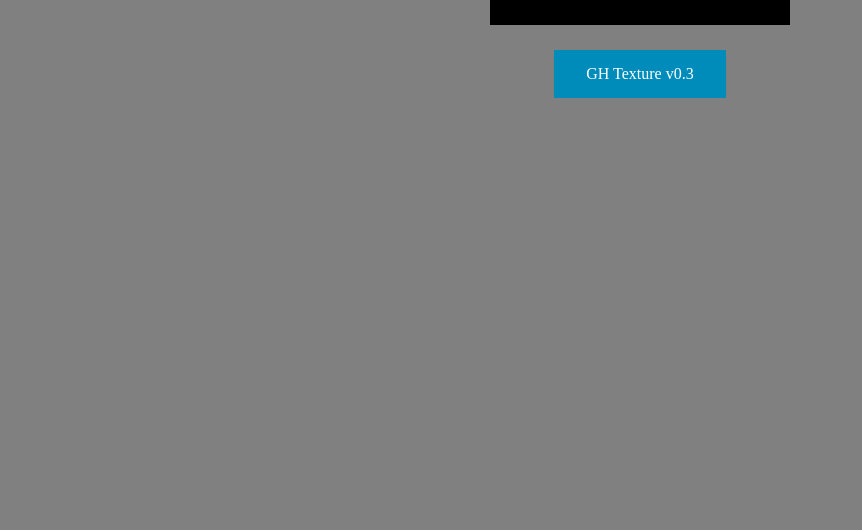
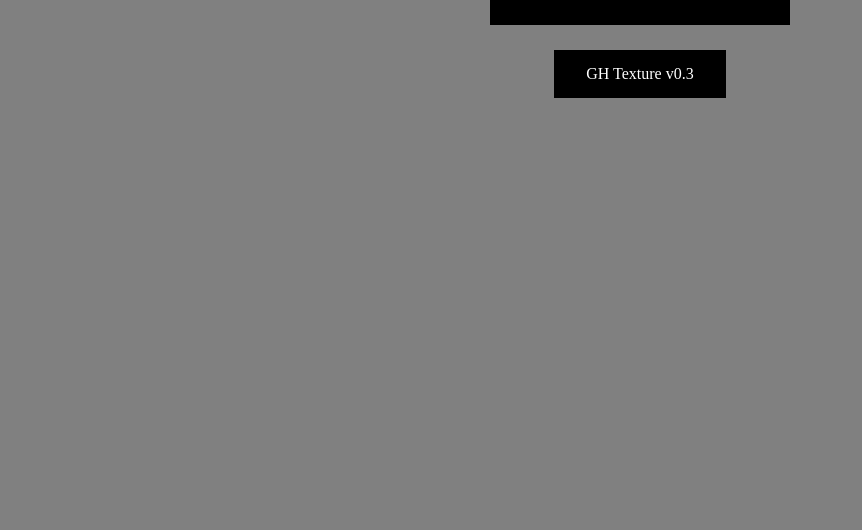
Before and after one commit to Ghosty366/ghostcompany, a plain HTML site: page changelogs.html in a window 1280 px wide. Shown: the part 270-800 px from the top of the page, without its empty margins (0-862 px from the left). Drawn offline with Linux system fonts and the light colour scheme.

Commit message:
Update button.css

```diff
--- a/css/button.css
+++ b/css/button.css
@@ -10,4 +10,4 @@
     cursor: pointer;
   }
 
-  .button1 {background-color: #008CBA;} /* Blue */
+  .button1 {background-color: black;} /* Blue */
```
